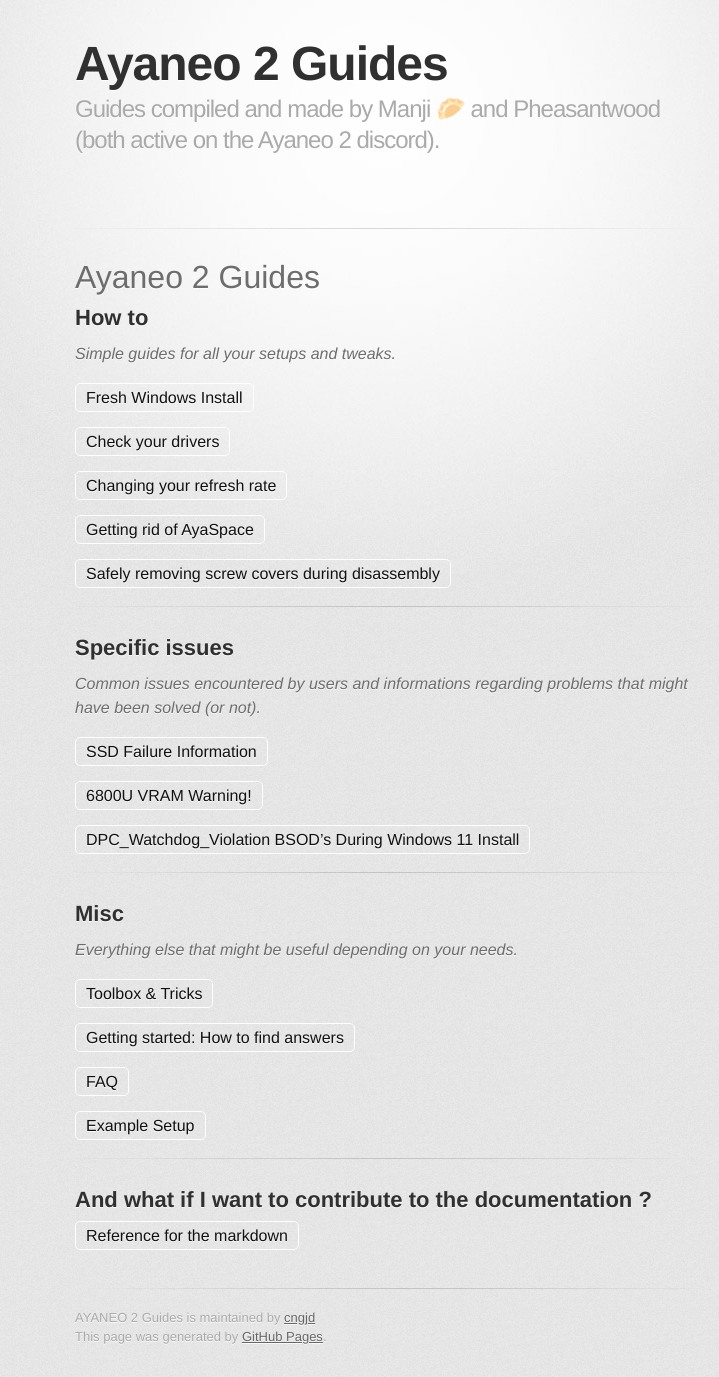
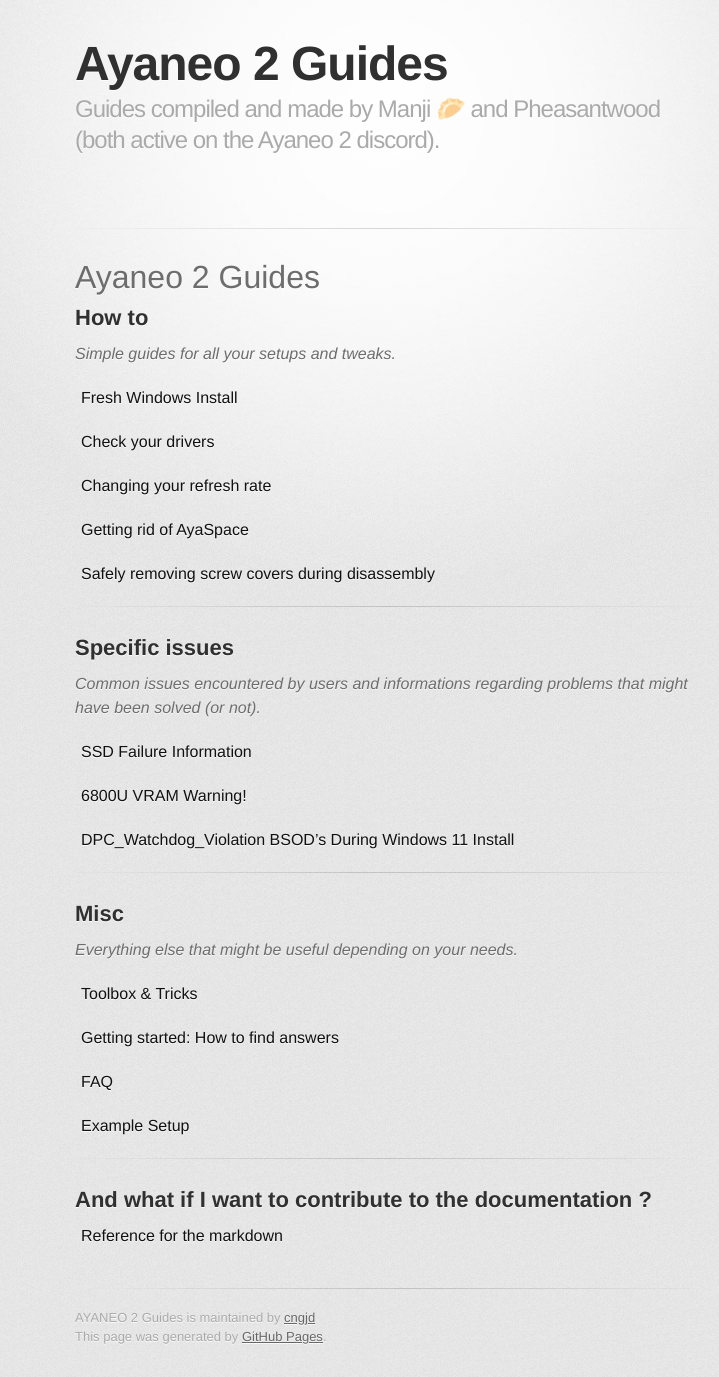
Before and after one commit to cngjd/AyaNeo2-docs, a Jekyll site: the page built from index.md, in a window 1280 px wide. Shown: the whole page, without its empty margins (255-974 px from the left). Built offline with Jekyll 4.4.1, drawn with Linux system fonts in a browser that asks for light colours; some web fonts are replaced; our own code applies the rules of GitHub Pages for plain Markdown files.

Commit message:
Update jekyll-theme-tactile.scss

```diff
--- a/_sass/jekyll-theme-tactile.scss
+++ b/_sass/jekyll-theme-tactile.scss
@@ -281,9 +281,9 @@
 
 p a {
   font-weight: 500;
-  padding: 5px 10px;
+  padding: 2px 5px;
   border-radius: 5px;
-  border: 1px solid #fefefe;
+  border: 1px solid rgba(255,255,255,0);
   text-decoration: none;
 }
 
```
